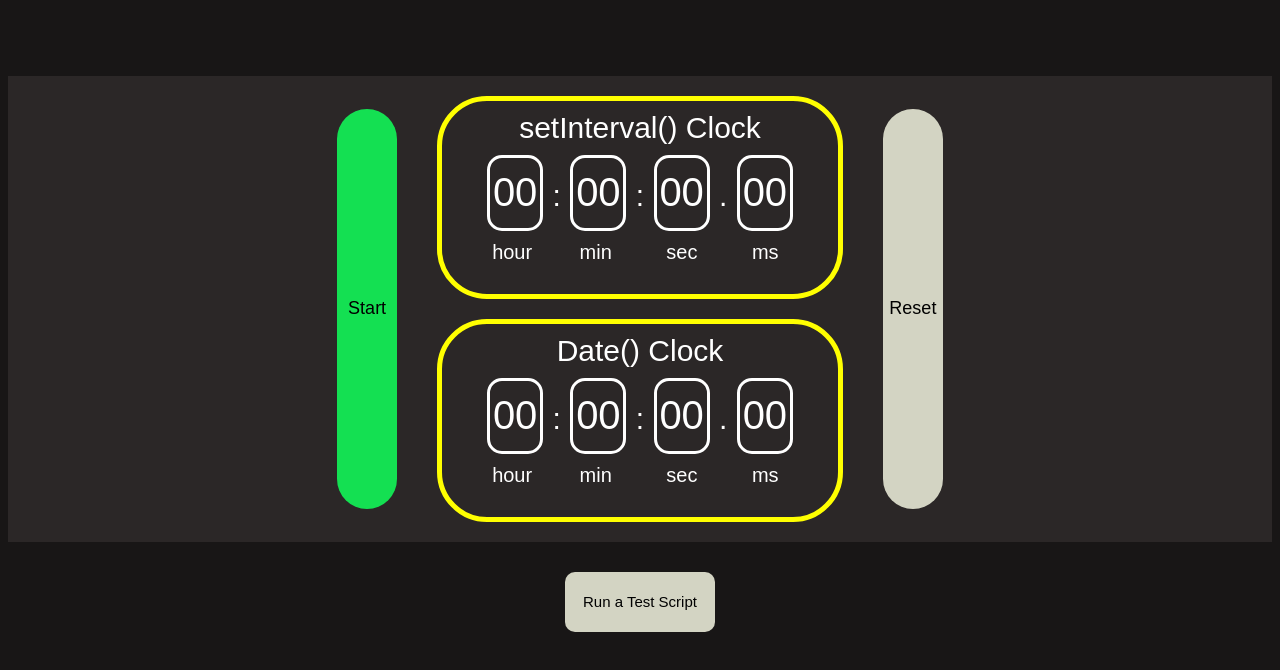
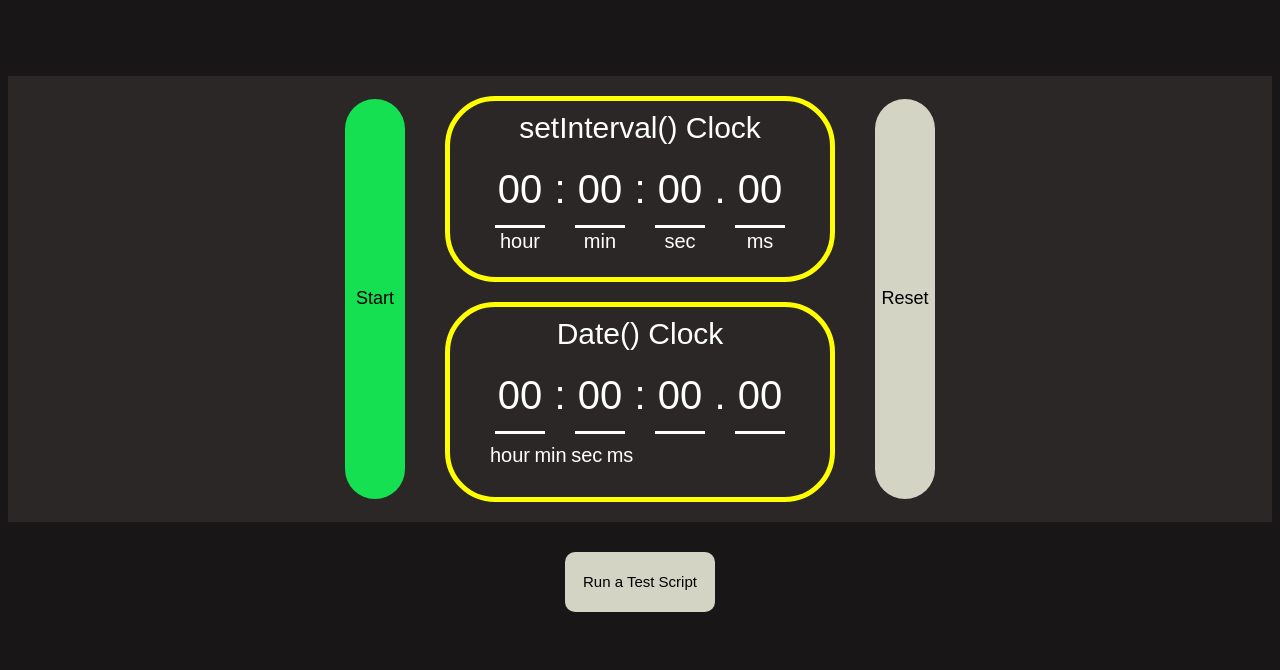
Before and after one commit to enPlace/Stopwatch, a plain HTML site: page index.html in a window 1280 px wide. Drawn offline with Linux system fonts and the light colour scheme.

Commit message:
changing dot container, .disp fborder, adding text under nums in container

```diff
--- a/index.html
+++ b/index.html
@@ -26,20 +26,32 @@
         <div class="watch-title">setInterval() Clock</div>
 
        <div id="number-container">
-        <div class="hour disp"><div id ="counter-hour" class="nums">00</div></div>
-        <div class="dot-container">:</div>
-        <div class="min disp"><div id ="counter-min" class="nums">00</div></div>
-        <div class="dot-container">:</div>
-        <div class="sec disp"><div id ="counter-sec" class="nums">00</div></div>
-        <div class="dot-container">.</div>
-        <div class="ms disp"><div id ="counter-ms" class="nums">00</div></div>
+        <div class="hour disp">
+            <div id ="counter-hour" class="nums">00</div>
+            <div class="text text-hour">hour</div>
         </div>
-        <div class="text-container">
+        <div class="dot-container"><div class="dot">:</div><div class="hide">:</div></div>
+        <div class="min disp">
+            <div id ="counter-min" class="nums">00</div>
+            <div class="text text-min">min</div>
+        </div>
+        <div class="dot-container"><div class="dot">:</div><div class="hide">:</div></div>
+        <div class="sec disp">
+            <div id ="counter-sec" class="nums">00</div>
+            <div class="text text-sec">sec</div>
+        </div>
+        <div class="dot-container"><div class="dot">.</div><div class="hide">:</div></div>
+        <div class="ms disp">
+            <div id ="counter-ms" class="nums">00</div>
+            <div class="text text-ms">ms</div>
+        </div>
+        </div>
+   <!--      <div class="text-container">
             <div class="text text-hour">hour</div>
             <div class="text text-min">min</div>
             <div class="text text-sec">sec</div>
             <div class="text text-ms">ms</div>
-        </div>
+        </div> -->
 
 
 
--- a/style.css
+++ b/style.css
@@ -75,12 +75,12 @@ button{
 .disp{
     width:50px;
     height: 70px;
-    border: 3px solid white;
+    border-bottom: 3px solid white;
     display: inline-block;
     margin:0px 5px;
     text-align: center;
     font-size: 40px;
-    border-radius: 15px;
+
 }
 
 .nums{
@@ -89,7 +89,7 @@ button{
 .dot-container{
     display: inline-block;
 
-    font-size: 30px;
+    font-size: 40px;
 
 
 }
@@ -104,7 +104,10 @@ button{
     margin-bottom: 10px;
 
 }
-.text-hour{
+.hide{
+    color: rgb(43, 39, 39);
+}
+/* .text-hour{
     margin-left: 10px;
 }
 
@@ -117,7 +120,7 @@ button{
 .text-ms{
     margin-left: 50px;
 }
-
+ */
 .reset{
     background-color: rgb(211, 212, 195);
 }
```
